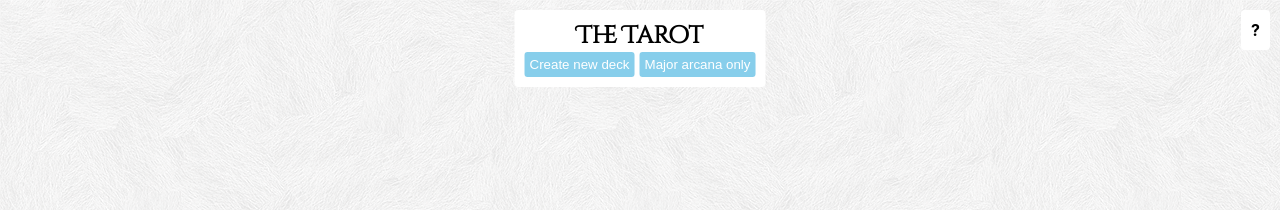
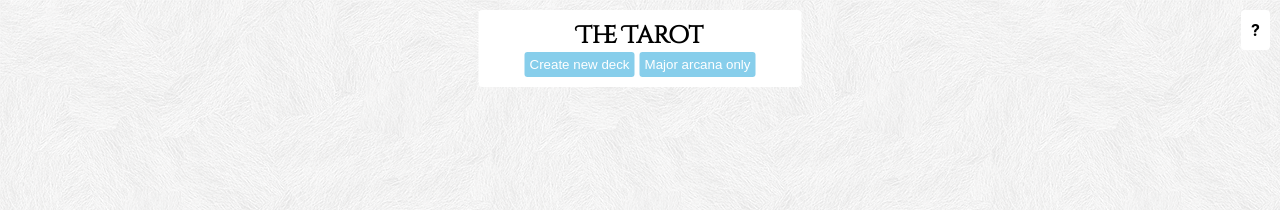
Before and after one commit to Giaddon/tarot-frontend, a React (Create React App) app: page / in a window 1280 px wide. Shown: the top 210 px of the page. Built offline with nearby package versions, Linux system fonts and the light colour scheme.

Commit message:
Styling improvements.

```diff
--- a/src/App.css
+++ b/src/App.css
@@ -11,5 +11,5 @@
 
 body{
   background: url('subtle_white_feathers.png');
-  width:100vw;
+  overflow-x: hidden;
 }
--- a/src/CardTable.css
+++ b/src/CardTable.css
@@ -4,6 +4,7 @@
   flex-wrap: wrap;
   padding-top: 160px;
   max-width: 980px;
+  overflow-x: hidden;
 
 }
 @media (min-width: 400px) {
--- a/src/DeckControls.css
+++ b/src/DeckControls.css
@@ -6,6 +6,8 @@
   border-radius: 4px;
   padding: 10px;
   z-index: 1;
+  width: 323px;
+  text-align: center;
 }
 @media (min-width: 400px) {
   .deck-controls {
@@ -20,7 +22,7 @@
 }
 .deck-controls h2 {
   font-family: "Cinzel Decorative", sans-serif;
-  text-align: center;
+
 }
 
 .deck-controls button {
```
